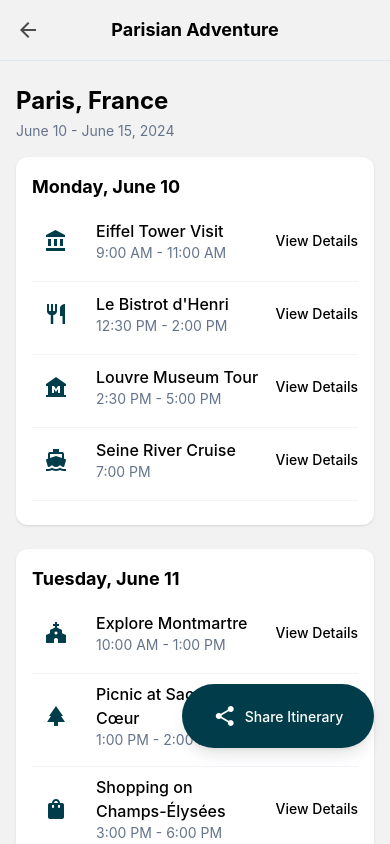
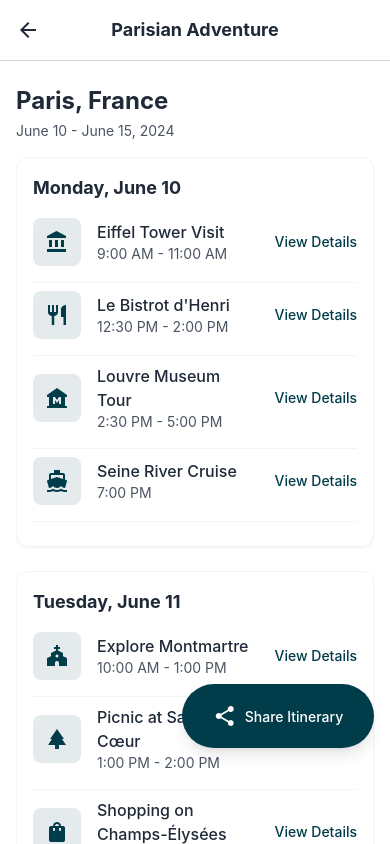
Before and after one commit to BananasDev0/Nomad, a React Native app: screen /ItineraryScreen in a window 390 px wide. Built offline with nearby package versions, Linux system fonts and the light colour scheme.

Commit message:
imroving scroll and standarizing titles

```diff
--- /dev/null
+++ b/hooks/useBasicNavigations.ts
@@ -0,0 +1,13 @@
+import { useNavigation } from "@react-navigation/native";
+
+export default function useBasicNavigations() {
+    const navigation = useNavigation<any>();
+
+    const navigateToback = () => {
+        navigation.goBack();
+    };
+
+    return {
+    navigateToback,
+    };
+}
--- a/hooks/useShareAndCollaborators.ts
+++ b/hooks/useShareAndCollaborators.ts
@@ -3,6 +3,7 @@ import { useState } from "react";
 
 export default function useShareAndCollaborators() {
     const navigation = useNavigation<any>();
+    const [currentStep] = useState(2);
     const [count, setCount] = useState(1);
     const [tripOwner] = useState("Roel Calvillo Ramirez");
     const [search, setSearch] = useState("");
@@ -43,5 +44,6 @@ export default function useShareAndCollaborators() {
         handleAddFriend,
         handleSelectFriend,
         filteredFriends,
+        currentStep
     };
 }
--- a/hooks/useTrip.ts
+++ b/hooks/useTrip.ts
@@ -11,6 +11,7 @@ export default function useTrip(){
     const [showArrivalPicker, setShowArrivalPicker] = useState(false);
     const [showDeparturePicker, setShowDeparturePicker] = useState(false);
     const [stayPlace, setStayPlace] = useState("");
+    const [currentStep] = useState(1);
 
     const handleArrivalConfirm = (date: Date) => {
         setArrivalDate(date);
@@ -43,6 +44,7 @@ export default function useTrip(){
         setStayPlace,
         handleArrivalConfirm,
         handleDepartureConfirm,
-        sendToShareAndCollaboratorsScreen
+        sendToShareAndCollaboratorsScreen,
+        currentStep
     };
 }
--- a/package.json
+++ b/package.json
@@ -14,6 +14,7 @@
     "@react-navigation/native-stack": "^7.3.28",
     "expo": "^54.0.0",
     "expo-status-bar": "~3.0.8",
+    "lucide-react-native": "^0.546.0",
     "nativewind": "^2.0.0",
     "react": "19.1.0",
     "react-native": "0.81.4",
@@ -21,6 +22,7 @@
     "react-native-reanimated": "~4.1.1",
     "react-native-safe-area-context": "~5.6.0",
     "react-native-screens": "~4.16.0",
+    "react-native-svg": "^15.14.0",
     "react-native-worklets": "0.5.1",
     "tailwindcss": "3.3.2"
   },
--- a/screens/ItineraryScreen.tsx
+++ b/screens/ItineraryScreen.tsx
@@ -3,7 +3,6 @@ import { View, Text, ScrollView, TouchableOpacity } from "react-native";
 import { MaterialIcons } from "@expo/vector-icons";
 import { SafeAreaView } from "react-native-safe-area-context";
 
-// JSON con los días y actividades
 const itinerary = [
   {
     day: "Monday, June 10",
@@ -50,13 +49,13 @@ const itinerary = [
 
 export default function ItineraryScreen() {
   return (
-    <SafeAreaView className="flex-1 bg-background-light dark:bg-background-dark">
+    <SafeAreaView className="flex-1 bg-[#FFFFFF]">
       {/* Top App Bar */}
-      <View className="flex-row items-center justify-between bg-background-light dark:bg-background-dark p-4 border-b border-slate-200 dark:border-slate-800">
+      <View className="flex-row items-center justify-between bg-[#FFFFFF] p-4 border-b border-[#D1D5DB]">
         <TouchableOpacity>
-          <MaterialIcons name="arrow-back" size={24} color="#4A4A4A" />
+          <MaterialIcons name="arrow-back" size={24} color="#1F2937" />
         </TouchableOpacity>
-        <Text className="text-lg font-bold flex-1 text-center text-text-light dark:text-text-dark">
+        <Text className="text-lg font-bold flex-1 text-center text-[#1F2937]">
           Parisian Adventure
         </Text>
         <View className="w-6" />
@@ -65,28 +64,28 @@ export default function ItineraryScreen() {
       {/* Main Content */}
       <ScrollView className="flex-1 px-4 pb-28">
         <View className="pt-6 pb-4">
-          <Text className="text-2xl font-bold text-text-light dark:text-text-dark">
+          <Text className="text-2xl font-bold text-[#1F2937]">
             Paris, France
           </Text>
-          <Text className="text-sm text-slate-500 dark:text-slate-400 pt-1">
+          <Text className="text-sm text-[#4B5563] pt-1">
             June 10 - June 15, 2024
           </Text>
         </View>
 
-        {/* Iterar días */}
+        {/* Days */}
         {itinerary.map((dayItem, idx) => (
           <View
             key={idx}
-            className="bg-white dark:bg-slate-900 rounded-xl p-4 shadow mb-6"
+            className="bg-[#FFFFFF] rounded-xl p-4 shadow-sm border border-[#F3F4F6] mb-6"
           >
-            <Text className="text-lg font-bold text-text-light dark:text-text-dark mb-4">
+            <Text className="text-lg font-bold text-[#1F2937] mb-4">
               {dayItem.day}
             </Text>
 
             {dayItem.activities.map((act, i) => (
               <View key={i}>
                 <View className="flex-row items-center gap-4 mb-2">
-                  <View className="bg-primary/20 p-3 rounded-lg">
+                  <View className="bg-[#003c49]/10 p-3 rounded-lg">
                     <MaterialIcons
                       name={act.icon as any}
                       size={24}
@@ -94,20 +93,20 @@ export default function ItineraryScreen() {
                     />
                   </View>
                   <View className="flex-1">
-                    <Text className="text-base font-medium text-text-light dark:text-text-dark">
+                    <Text className="text-base font-medium text-[#1F2937]">
                       {act.title}
                     </Text>
-                    <Text className="text-sm text-slate-500 dark:text-slate-400">
+                    <Text className="text-sm text-[#4B5563]">
                       {act.start} {act.end ? `- ${act.end}` : ""}
                     </Text>
                   </View>
                   <TouchableOpacity>
-                    <Text className="text-primary text-sm font-medium">
+                    <Text className="text-[#003c49] text-sm font-medium">
                       View Details
                     </Text>
                   </TouchableOpacity>
                 </View>
-                <View className="border-t border-slate-100 dark:border-slate-800 my-2" />
+                <View className="border-t border-[#F3F4F6] my-2" />
               </View>
             ))}
           </View>
@@ -118,10 +117,10 @@ export default function ItineraryScreen() {
       <TouchableOpacity
         className="absolute bottom-24 right-4 rounded-full flex-row items-center justify-center shadow-lg"
         style={{
-          backgroundColor: "#003c49", // morado
-          height: 64,   // 16 * 4 = 64
-          width: 192,   // 48 * 4 = 192
-          paddingHorizontal: 16, // ajuste fino del espacio entre icono y texto
+          backgroundColor: "#003c49",
+          height: 64,
+          width: 192,
+          paddingHorizontal: 16,
         }}
       >
         <MaterialIcons name="share" size={24} color="white" />
--- a/screens/ShareAndCollaboratorsScreen.tsx
+++ b/screens/ShareAndCollaboratorsScreen.tsx
@@ -1,6 +1,9 @@
 import React from "react";
-import { View, Text, TextInput, TouchableOpacity, FlatList } from "react-native";
+import { View, Text, TextInput, TouchableOpacity, FlatList, Pressable } from "react-native";
 import useShareAndCollaborators from "../hooks/useShareAndCollaborators";
+import { ChevronLeft } from "lucide-react-native";
+import useBasicNavigations from "hooks/useBasicNavigations";
+import { SafeAreaView } from "react-native-safe-area-context";
 
 export default function AddFriendsScreen() {
   const {
@@ -14,12 +17,31 @@ export default function AddFriendsScreen() {
     selectedFriend,
     handleAddFriend,
     handleSelectFriend,
+    currentStep
   } = useShareAndCollaborators();
+  const { navigateToback } = useBasicNavigations();
 
   return (
-    <View className="flex-1 bg-white p-5">
+    <SafeAreaView className="flex-1 bg-white p-5">
       {/* Header */}
-      <Text className="text-[#1F2937] text-2xl font-bold mb-4 mt-5">Who are you?</Text>
+      <View className="relative flex-row items-center p-4">
+        {/* Botón de atrás */}
+        <Pressable onPress={navigateToback} className="z-10">
+          <ChevronLeft size={28} color="#0d171b" />
+        </Pressable>
+
+        {/* Título centrado */}
+        <Text className="absolute left-0 right-0 text-center text-2xl font-bold text-[#1F2937]">
+          Who are you? 👤
+        </Text>
+      </View>
+      {/*Step*/}
+      <View className="h-2 bg-gray-200 rounded-full mx-6 my-4 overflow-hidden">
+        <View
+          className="h-2 bg-[#003c49] rounded-full"
+          style={{ width: `${(currentStep / 4) * 100}%` }}
+        />
+      </View>
       <Text className="text-[#4B5563] text-base mb-6">
         <Text className="font-semibold">{count}</Text> friends have joined Nomad!
       </Text>
@@ -89,6 +111,6 @@ export default function AddFriendsScreen() {
           {selectedFriend ? "Create Trip" : "Select who you are first"}
         </Text>
       </TouchableOpacity>
-    </View>
+    </SafeAreaView>
   );
 }
--- a/screens/TripScreen.tsx
+++ b/screens/TripScreen.tsx
@@ -1,8 +1,10 @@
 import React from "react";
-import { View, Text, TextInput, Switch, TouchableOpacity } from "react-native";
+import { View, Text, TextInput, Switch, TouchableOpacity, Pressable } from "react-native";
 import DateTimePickerModal from "react-native-modal-datetime-picker";
 import { SafeAreaView } from "react-native-safe-area-context";
 import useTrip from "../hooks/useTrip";
+import useBasicNavigations from "hooks/useBasicNavigations";
+import { ChevronLeft } from "lucide-react-native";
 
 export default function TripScreen() {
   const {
@@ -22,14 +24,33 @@ export default function TripScreen() {
     setStayPlace,
     handleArrivalConfirm,
     handleDepartureConfirm,
-    sendToShareAndCollaboratorsScreen
+    sendToShareAndCollaboratorsScreen,
+    currentStep
   } = useTrip();
+  const { navigateToback } = useBasicNavigations();
 
   return (
     <SafeAreaView className="flex-1 bg-white px-5 py-6">
-      <Text className="text-2xl font-bold text-center text-[#1F2937] mb-6">
-        Create Your Trip ✈️
-      </Text>
+      {/* Header */}
+      <View className="relative flex-row items-center p-4">
+        {/* Botón de atrás */}
+        <Pressable onPress={navigateToback} className="z-10">
+          <ChevronLeft size={28} color="#0d171b" />
+        </Pressable>
+
+        {/* Título centrado */}
+        <Text className="absolute left-0 right-0 text-center text-2xl font-bold text-[#1F2937]">
+          Create Your Trip ✈️
+        </Text>
+      </View>
+
+      {/*Step*/}
+      <View className="h-2 bg-gray-200 rounded-full mx-6 my-4 overflow-hidden">
+        <View
+          className="h-2 bg-[#003c49] rounded-full"
+          style={{ width: `${(currentStep / 4) * 100}%` }}
+        />
+      </View>
 
       {/* Trip Name */}
       <View className="mb-4">
```
Also changed, not shown: screens/TripPreferencesScreen.tsx (+27 -21 lines), 1 other file (tests, documents, lock files or other folders).
